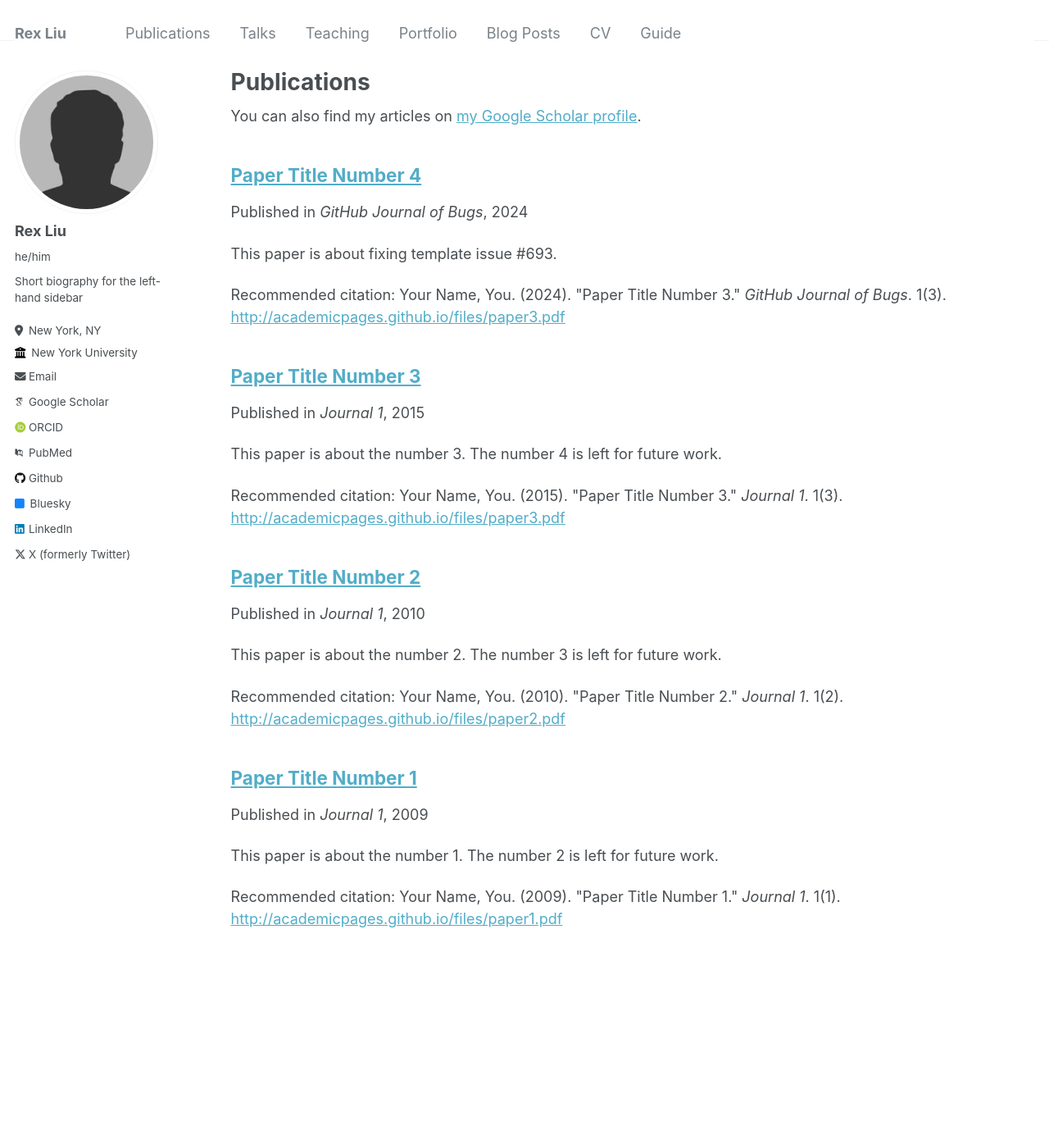
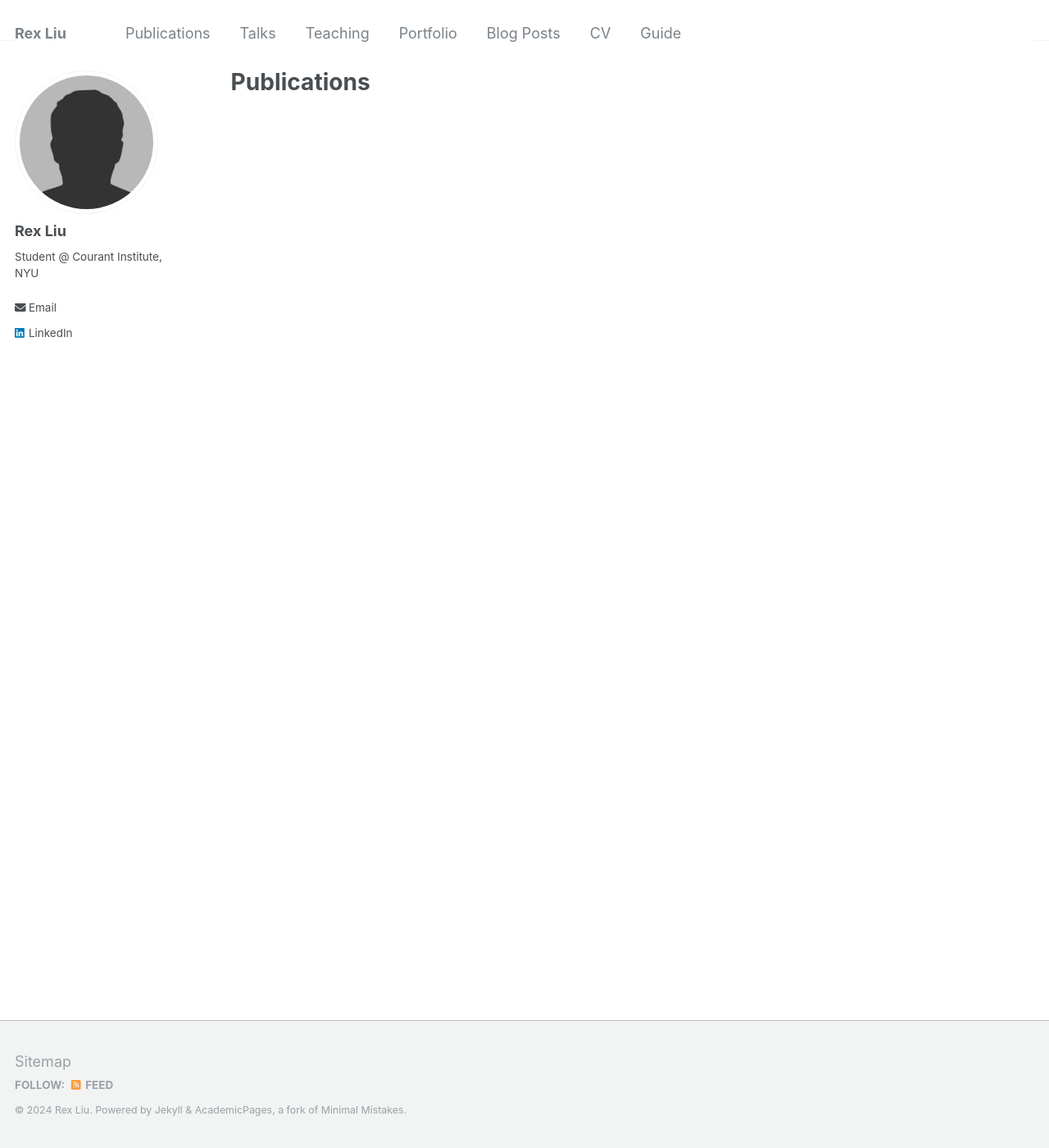
Before and after one commit to RexLiu9/rexliu9.github.io, a Jekyll site: the page built from _pages/publications.md, in a window 1280 px wide and 1400 px high. Shown: the whole window at 82% size. Built offline with Jekyll 4.4.1, drawn with Linux system fonts in a browser that asks for light colours; some web fonts are replaced; part of the change alters nothing that is shown.

Commit message:
Update _config.yml

```diff
--- a/_config.yml
+++ b/_config.yml
@@ -3,10 +3,9 @@
 # This config file is meant for settings that affect your entire site, values
 # which you are expected to set up once and rarely need to edit after that.
 # For technical reasons, this file is *NOT* reloaded automatically when you use
-# `jekyll serve -l -H localhost`. If you change this file, please restart the
-# server process.
+# `jekyll serve`. If you change this file, please restart the server process.
 
-# Basic Site Settings
+# Site Settings
 locale                   : "en-US"
 title                    : "Rex Liu"
 title_separator          : "-"
@@ -15,65 +14,6 @@ description              : &description "Student @ Courant Institute, NYU"
 url                      : https://rexliu9.github.io # the base hostname & protocol for your site e.g. "https://mmistakes.github.io"
 baseurl                  : "" # the subpath of your site, e.g. "/blog"
 repository               : "https://github.com/rexliu9"
-
-# Site Author - The following control what appear as part of the author content on the side bar.
-#               If a field is blank the icon and link will not appear, otherwise it will be shown.
-#               Additional customization can be done by editing /_includes/author-profile.html
-author:
-  # Biographic information
-  avatar           : "bio-photo.jpg"
-  name             : "Rex Liu"
-  pronouns         : "he/him"
-  bio              : "Short biography for the left-hand sidebar"
-  location         : "New York, NY"
-  employer         : "New York University"
-  uri              : # URL
-  email            : cl5682@nyu.edu
-
-  # Academic websites
-  arxiv            : # URL - Update with the correct link to your profile
-  googlescholar    : "https://scholar.google.com/citations?user=PS_CX0AAAAAJ"
-  impactstory      : # URL
-  orcid            : "http://orcid.org/yourorcidurl"
-  pubmed           : "https://www.ncbi.nlm.nih.gov/pubmed/?term=john+snow"
-  researchgate     : # URL
-
-  # Repositories and software development
-  bitbucket        : # Username - Update with your username on the site
-  codepen          : # Username
-  dribbble         : # Username
-  github           : "academicpages"
-  kaggle           : # Username
-  stackoverflow    : # User number or user number and name (i.e., use "1" or "1/jeff-atwood")
-
-  # Social media
-  bluesky          : "bsky.app" # Replace this with you Bluesky username
-  facebook         : # Username
-  flickr           : # Username
-  foursquare       : # Username
-  goodreads        : # Username
-  google_plus      : # Username
-  keybase          : # Username
-  instagram        : # Username
-  lastfm           : # Username
-  linkedin         : "rexliu9"
-  mastodon         : # URL
-  medium           : # URL
-  pinterest        : # Username
-  soundcloud       : # Username
-  steam            : # Username
-  telegram         : # URL
-  tumblr           : # Username
-  twitter          : "UniofOxford"  # Replace this with your X / Twitter handle
-  vine             : # Username
-  weibo            : # Username
-  wikipedia        : # Username
-  xing             : # Username
-  youtube          : # Username
-  zhihu            : # URL
-
-
-# Site Settings
 teaser                   :  # filename of teaser fallback teaser image placed in /images/, .e.g. "500x300.png"
 breadcrumbs              : false # true, false (default)
 words_per_minute         : 160
@@ -107,16 +47,13 @@ staticman:
       options:
         format           : "iso8601" # "iso8601" (default), "timestamp-seconds", "timestamp-milliseconds"
 atom_feed:
-  hide                   : false     # change to true to hide the RSS feed in the footer
   path                   : # blank (default) uses feed.xml
-
 
 # SEO Related
 google_site_verification :
 bing_site_verification   :
 alexa_site_verification  :
 yandex_site_verification :
-
 
 # Social Sharing
 twitter:
@@ -136,9 +73,49 @@ social:
 
 # Analytics
 analytics:
-  provider               :  "google-universal" # false (default), "google", "google-universal", "google-analytics-4", "custom"
+  provider               :  "google-universal" # false (default), "google", "google-universal", "custom"
   google:
     tracking_id          :
+
+
+# Site Author
+author:
+  name             : "Rex Liu"
+  avatar           : "bio-photo.jpg"
+  bio              : "Student @ Courant Institute, NYU"
+  location         :  # "New York, NY"
+  employer         :
+  pubmed           :  # "Student @ Courant Institute, NYU"
+  googlescholar    :  # "http://yourfullgooglescholarurl.com"
+  email            : cl5682@nyu.edu
+  researchgate     :  # example: "https://www.researchgate.net/profile/yourprofile"
+  uri              :
+  bitbucket        :
+  codepen          :
+  dribbble         :
+  flickr           :
+  facebook         :
+  foursquare       :
+  github           : # "rexliu9"
+  google_plus      :
+  keybase          :
+  instagram        : # rexliu9
+  impactstory      : #"https://profiles.impactstory.org/u/xxxx-xxxx-xxxx-xxxx"
+  lastfm           :
+  linkedin         : "rexliu9"
+  orcid            : # "http://orcid.org/yourorcidurl"
+  pinterest        :
+  soundcloud       :
+  stackoverflow    : # http://stackoverflow.com/users/123456/username
+  steam            :
+  tumblr           :
+  twitter          : # "chuanyang_jin"
+  vine             :
+  weibo            :
+  xing             :
+  youtube          :
+  wikipedia        :
+  zhihu            : # https://www.zhihu.com/people/serendipity-5-45
 
 
 # Reading Files
@@ -199,18 +176,18 @@ kramdown:
 
 # Collections
 collections:
-  teaching:
-    output: true
-    permalink: /:collection/:path/
-  publications:
-    output: true
-    permalink: /:collection/:path/
-  portfolio:
-    output: true
-    permalink: /:collection/:path/
-  talks:
-    output: true
-    permalink: /:collection/:path/
+#  teaching:
+#    output: true
+#    permalink: /:collection/:path/
+#  publications:
+#    output: true
+#    permalink: /:collection/:path/
+#  portfolio:
+#    output: true
+#    permalink: /:collection/:path/
+#  talks:
+#    output: true
+#    permalink: /:collection/:path/
 
 
 # Defaults
@@ -233,42 +210,41 @@ defaults:
     values:
       layout: single
       author_profile: true
-  # # _teaching
-  # - scope:
-  #     path: ""
-  #     type: teaching
-  #   values:
-  #     layout: single
-  #     author_profile: true
-  #     share: true
-  #     comments: true
-  # # _publications
-  # - scope:
-  #     path: ""
-  #     type: publications
-  #   values:
-  #     layout: single
-  #     author_profile: true
-  #     share: true
-  #     comments: true
-  # # _portfolio
-  # - scope:
-  #     path: ""
-  #     type: portfolio
-  #   values:
-  #     layout: single
-  #     author_profile: true
-  #     share: true
-  #     comment: true
-  # # _talks
-  # - scope:
-  #     path: ""
-  #     type: talks
-  #   values:
-  #     layout: talk
-  #     author_profile: true
-  #     share: true
-
+  # _teaching
+  #- scope:
+  #    path: ""
+  #    type: teaching
+  #  values:
+  #    layout: single
+  #    author_profile: true
+  #    share: true
+  #    comments: true
+  # _publications
+  #- scope:
+  #    path: ""
+  #    type: publications
+  #  values:
+  #    layout: single
+  #    author_profile: true
+  #    share: true
+  #    comments: true
+  # _portfolio
+  #- scope:
+  #    path: ""
+  #    type: portfolio
+  #  values:
+  #    layout: single
+  #    author_profile: true
+  #    share: true
+  #    comment: true
+  # _talks
+  #- scope:
+  #    path: ""
+  #    type: talks
+  #  values:
+  #    layout: talk
+  #   author_profile: true
+  #   share: true
 
 # Sass/SCSS
 sass:
```
